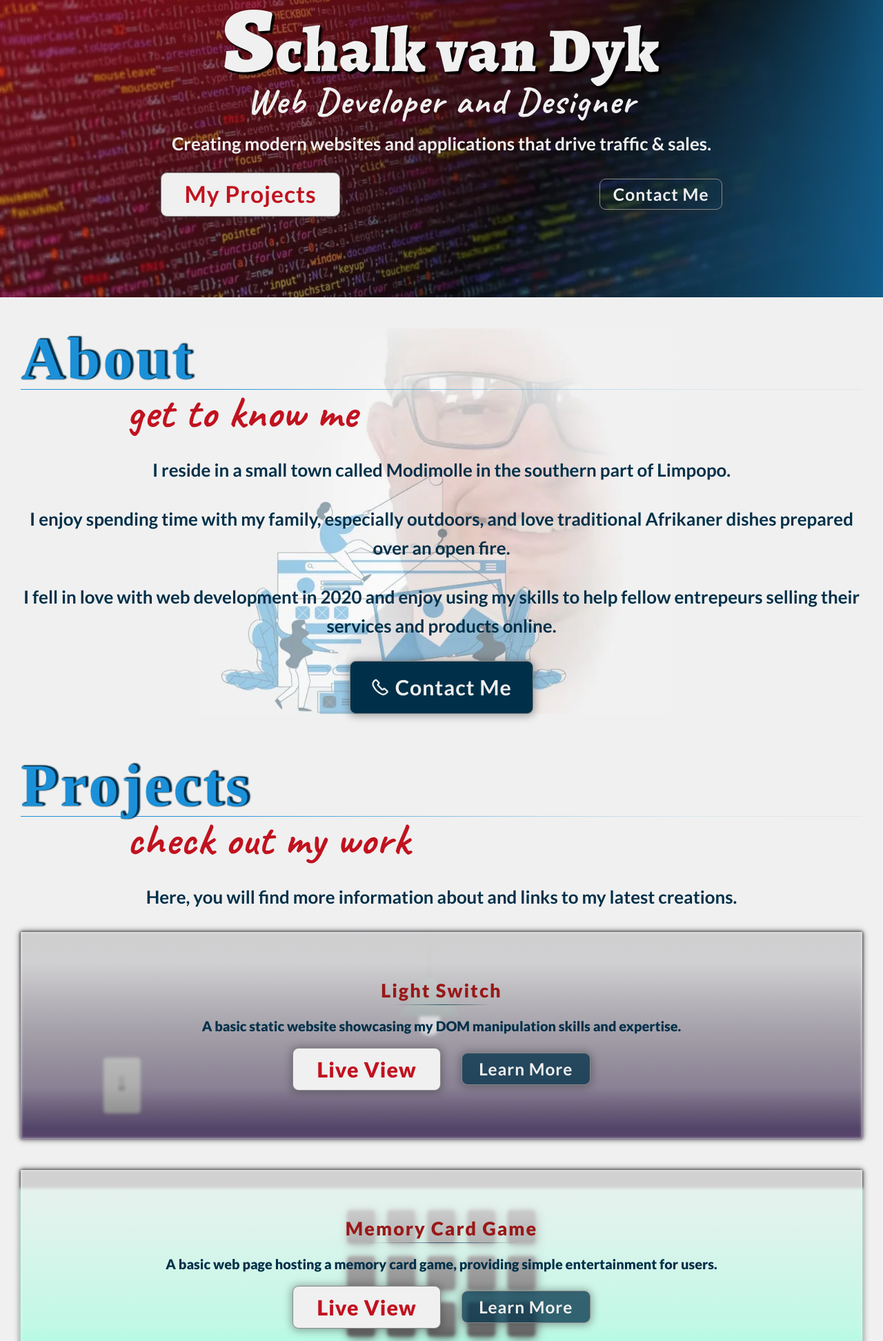
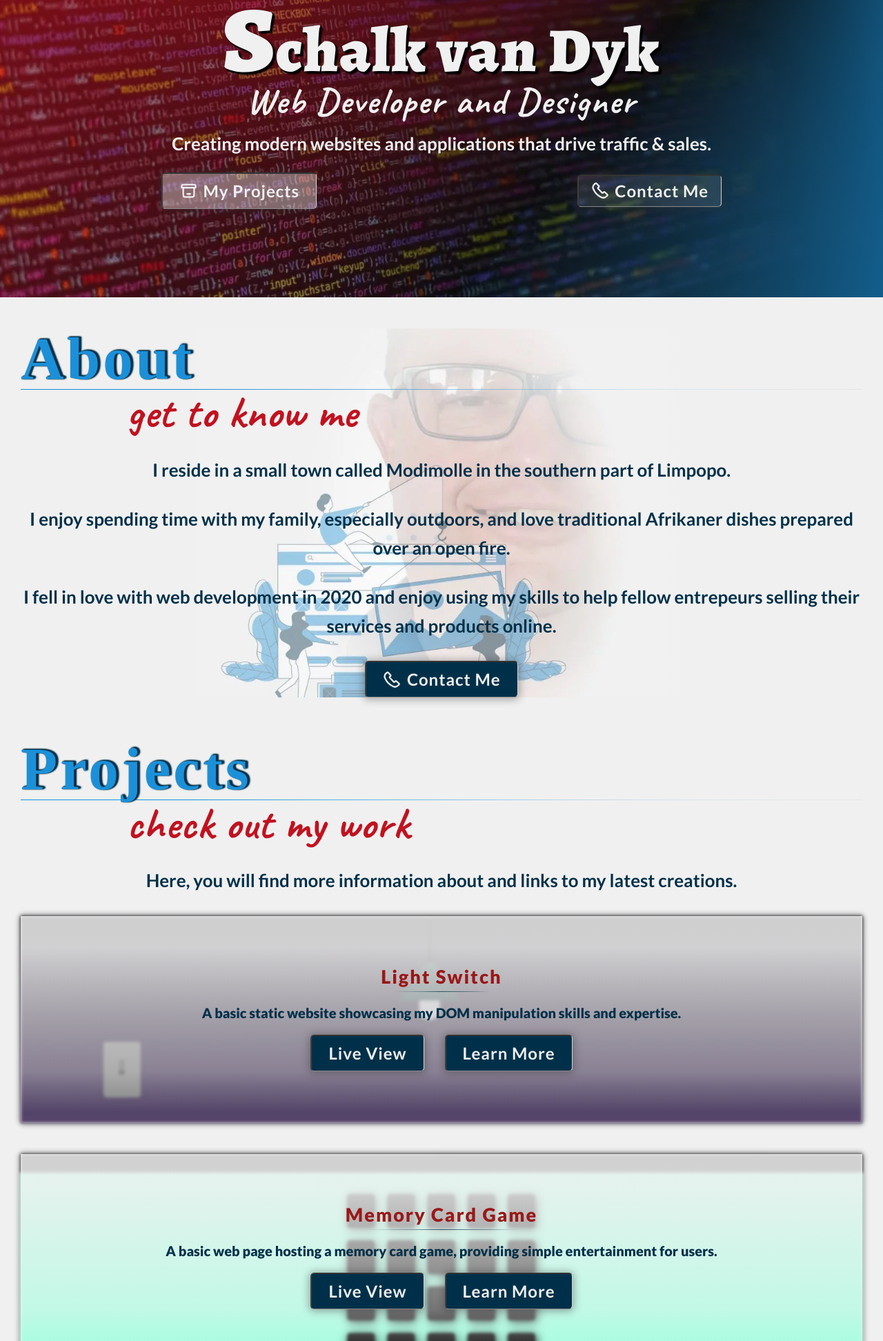
Before and after one commit to SVDwebtech/profile001, a web app: file index.html in a window 1280 px wide. Shown: the part 369-2313 px from the top of the page at 69% size. Run offline with its HTML, style and script files only (its server is not run), Linux system fonts and the light colour scheme; some libraries are stand-ins or nearby versions; some web fonts are replaced.

Commit message:
restyle buttons in hero section

```diff
--- a/css/styles.css
+++ b/css/styles.css
@@ -235,45 +235,29 @@
   text-align: center;
 }
 .btn {
+  color: #f0f0f0;
   font-weight: 700;
   letter-spacing: 1px;
 }
-.btn--contactMeText, .btn--formBtnText {
-  color: #f0f0f0;
+.btn--primaryBtn {
   font-size: clamp(calc(2.1rem + 2.3vh - 2rem), 4vw, calc(2.8rem + 2.3vh - 2rem));
 }
-.btn--primary-white {
-  color: #c1121f;
+.btn--primaryBtn-white {
+  color: #003049;
   font-size: clamp(calc(1.2rem + 1.2vh), 4vw, calc(1.6rem + 1.2vh));
 }
-.btn--primary-white-portfolioCard {
+.btn--primaryBtn-white-portfolioCard {
   color: #c1121f;
   font-size: clamp(calc(2.1rem + 2.3vh - 2rem), 4vw, calc(2.8rem + 2.3vh - 2rem));
   font-weight: 900;
 }
-.btn--primary-white-btn {
-  color: #c1121f;
-  font-size: clamp(calc(1.9rem + 2.3vh - 2rem), 4vw, calc(2.6rem + 2.3vh - 2rem));
-}
-.btn--primary-darkRed {
-  color: #991818;
-  font-size: clamp(calc(1.9rem + 2.3vh - 2rem), 4vw, calc(2.6rem + 2.3vh - 2rem));
-}
-.btn--primary-blue-btn {
-  color: #f0f0f0;
-  font-size: clamp(calc(1.9rem + 2.3vh - 2rem), 4vw, calc(2.6rem + 2.3vh - 2rem));
-}
-.btn--secondary {
+.btn--secondaryBtn {
   color: #f0f0f0;
   font-size: clamp(calc(.8rem + 1.2vh), 3.9vw, calc(1rem + 1.2vh));
 }
-.btn--secondary-portfolioCard {
+.btn--secondaryBtn-portfolioCard {
   color: #f0f0f0;
   font-size: clamp(calc(1.8rem + 2.3vh - 2rem), 4vw, calc(2.4rem + 2.3vh - 2rem));
-}
-.btn--secondary-btn {
-  color: #f0f0f0;
-  font-size: clamp(calc(1.7rem + 2.3vh - 2rem), 4vw, calc(2.3rem + 2.3vh - 2rem));
 }
 
 .logo__text--devName {
@@ -347,131 +331,63 @@
   margin-right: 0.5rem;
 }
 
-.btn:link, .btn:visited {
-  border: 1px solid #898989;
-  border-radius: 0.6rem;
-  box-shadow: 0px 1px 12px 2px rgba(44, 44, 44, 0.4);
-  width: fit-content;
-  margin: 0 auto;
-  backface-visibility: hidden;
-  transition: all 0.2s;
-}
-.btn:link--contactMe, .btn:link--formBtn, .btn:visited--contactMe, .btn:visited--formBtn {
+.btn {
   display: flex;
   justify-content: center;
   align-items: center;
   gap: 0.5rem;
   background-color: #003049;
-  padding: 0.55em 1.25em;
-}
-.btn:link--primary-white, .btn:visited--primary-white {
-  background-color: #f0f0f0;
-  padding: 0.125em 1em;
-}
-.btn:link--primary-white-portfolioCard, .btn:visited--primary-white-portfolioCard {
-  background-color: #f0f0f0;
-  padding: 0.175em 1.125em;
-}
-.btn:link--primary-white-btn, .btn:visited--primary-white-btn {
-  background-color: #f0f0f0;
-  padding: 0.125em 1em;
-}
-.btn:link--primary-darkRed, .btn:visited--primary-darkRed {
-  background-color: #991818;
-  padding: 0.125em 1em;
-}
-.btn:link--primary-blue-btn, .btn:visited--primary-blue-btn {
-  background-color: #003049;
-  padding: 0.125em 1em;
-}
-.btn:link--secondary, .btn:visited--secondary {
-  background-color: transparent;
-  padding: 0.075em 0.75em;
-}
-.btn:link--secondary-portfolioCard, .btn:visited--secondary-portfolioCard {
-  background-color: rgba(0, 48, 73, 0.75);
-  padding: 0.125em 1em;
-}
-.btn:link--secondary-btn, .btn:visited--secondary-btn {
-  background-color: transparent;
-  padding: 0.075em 0.75em;
-}
-
-.btn {
-  border: 1px solid #898989;
-  border-radius: 0.6rem;
-  box-shadow: 0px 1px 12px 2px rgba(44, 44, 44, 0.4);
+  border-top: 2px solid #333333;
+  border-left: 2px solid #3e3e3e;
+  border-bottom: 1px solid #898989;
+  border-right: 1px solid #d7d7d7;
+  border-radius: 0.35rem;
+  box-shadow: 0px 1px 12px 2px rgba(51, 51, 51, 0.4);
   width: fit-content;
+  padding: 0.25em 1em;
   margin: 0 auto;
   backface-visibility: hidden;
   transition: all 0.2s;
 }
-.btn--contactMe, .btn--formBtn {
-  display: flex;
-  justify-content: center;
-  align-items: center;
-  gap: 0.5rem;
+.btn:link, .btn:visited {
+  text-decoration: none;
+  transform: translateY(0px);
+}
+.btn:hover {
+  box-shadow: 0px 0px 10px 1px rgba(0, 0, 0, 0.7);
+  transform: translateY(-2px);
+}
+.btn:active {
+  border-bottom: 1px solid #3e3e3e;
+  border-right: 1px solid #3e3e3e;
+  box-shadow: 0px 0px 5px 1px rgba(0, 0, 0, 0.7);
+  transform: translateY(-1px);
+}
+.btn--primaryBtn {
   background-color: #003049;
-  padding: 0.55em 1.25em;
 }
-.btn--primary-white {
-  background-color: #f0f0f0;
-  padding: 0.125em 1em;
+.btn--primaryBtn-hero {
+  background-color: rgba(240, 240, 240, 0.4);
 }
-.btn--primary-white-portfolioCard {
-  background-color: #f0f0f0;
+.btn--primaryBtn-white {
+  background-color: rgba(240, 240, 240, 0.8);
+}
+.btn--primaryBtn-white-portfolioCard {
+  background-color: rgba(240, 240, 240, 0.8);
   padding: 0.175em 1.125em;
 }
-.btn--primary-white-btn {
-  background-color: #f0f0f0;
-  padding: 0.125em 1em;
+.btn--secondaryBtn {
+  background-color: rgba(0, 48, 73, 0.5);
+  padding: 0.0225em 0.5em;
 }
-.btn--primary-darkRed {
-  background-color: #991818;
-  padding: 0.125em 1em;
-}
-.btn--primary-blue-btn {
-  background-color: #003049;
-  padding: 0.125em 1em;
-}
-.btn--primary:hover {
-  border: 5px solid #f0f0f0;
-  background-color: #898989;
-  box-shadow: 0px 8px 40px 3px rgba(0, 0, 0, 0.7);
-  transform: translateY(-3px);
-}
-.btn--secondary {
-  background-color: transparent;
-  padding: 0.075em 0.75em;
-}
-.btn--secondary-portfolioCard {
-  background-color: rgba(0, 48, 73, 0.75);
-  padding: 0.125em 1em;
-}
-.btn--secondary-btn {
-  background-color: transparent;
-  padding: 0.075em 0.75em;
-}
-.btn--secondary:hover {
-  border: 5px solid #f0f0f0;
-  background-color: #898989;
-  box-shadow: 0px 8px 40px 3px rgba(0, 0, 0, 0.7);
-  transform: translateY(-3px);
-}
-
-.btn:active {
-  border-top-color: #898989;
-  border-left-color: #898989;
-  border-bottom-color: #d7d7d7;
-  border-right-color: #d7d7d7;
-  background-color: #d7d7d7;
-  box-shadow: none;
-  transform: translateY(2px);
+.btn--secondaryBtn-hero {
+  background-color: rgba(240, 240, 240, 0.1);
+  padding: 0.125em 0.75em;
 }
 
 .cardPortfolio {
   border-radius: 5px;
-  box-shadow: 0 0 7px 3px rgba(44, 44, 44, 0.4);
+  box-shadow: 0 0 7px 3px rgba(51, 51, 51, 0.4);
   position: relative;
 }
 .cardPortfolio__cardImage {
@@ -559,7 +475,7 @@
 .headingH2Container__hr {
   border: 0;
   height: 1px;
-  background-image: linear-gradient(to right, #1b90d8 20%, rgba(27, 144, 216, 0.75) 35%, rgba(27, 144, 216, 0.5) 50%, rgba(27, 144, 216, 0.25) 65%, rgba(27, 144, 216, 0.1) 80%, rgba(44, 44, 44, 0.05) 95%);
+  background-image: linear-gradient(to right, #1b90d8 20%, rgba(27, 144, 216, 0.75) 35%, rgba(27, 144, 216, 0.5) 50%, rgba(27, 144, 216, 0.25) 65%, rgba(27, 144, 216, 0.1) 80%, rgba(51, 51, 51, 0.05) 95%);
   margin: 0.075rem 0 0.15rem;
 }
 .headingH2Container__subheadingH2 {
@@ -694,7 +610,7 @@
   flex-direction: column;
   justify-content: flex-start;
   align-items: center;
-  background: linear-gradient(to bottom, rgba(0, 48, 73, 0.8), rgba(44, 44, 44, 0.9) 20%), url("../../img/hero/hero-background-img.webp");
+  background: linear-gradient(to bottom, rgba(0, 48, 73, 0.8), rgba(51, 51, 51, 0.9) 20%), url("../../img/hero/hero-background-img.webp");
   width: 100%;
   height: 100vh;
   margin: 0;
@@ -806,7 +722,7 @@
   display: flex;
   flex-direction: column;
   align-items: center;
-  background-color: #2c2c2c;
+  background-color: #333333;
   padding: 6rem 2rem 0rem;
 }
 .footer > * {
@@ -825,7 +741,7 @@
 }
 
 .header {
-  background: conic-gradient(from 45deg at 107% -12%, rgba(27, 144, 216, 0.75) 115deg, rgba(44, 44, 44, 0.2), rgba(193, 18, 31, 0.75) 215deg), url(../../img/hero/hero-background-img.webp);
+  background: conic-gradient(from 45deg at 107% -12%, rgba(27, 144, 216, 0.75) 115deg, rgba(51, 51, 51, 0.2), rgba(193, 18, 31, 0.75) 215deg), url(../../img/hero/hero-background-img.webp);
   background-position: bottom;
   background-repeat: no-repeat;
   background-size: cover;
@@ -834,7 +750,7 @@
 }
 @media (min-width: 400px) {
   .header {
-    background: conic-gradient(from 45deg at 107% -7%, rgba(27, 144, 216, 0.75) 123deg, rgba(44, 44, 44, 0.2), rgba(193, 18, 31, 0.75) 215deg), url(../../img/hero/hero-background-img.webp);
+    background: conic-gradient(from 45deg at 107% -7%, rgba(27, 144, 216, 0.75) 123deg, rgba(51, 51, 51, 0.2), rgba(193, 18, 31, 0.75) 215deg), url(../../img/hero/hero-background-img.webp);
     background-position: bottom;
     background-repeat: no-repeat;
     background-size: cover;
@@ -842,7 +758,7 @@
 }
 @media (min-width: 500px) {
   .header {
-    background: conic-gradient(from 45deg at 107% -7%, rgba(27, 144, 216, 0.75) 135deg, rgba(44, 44, 44, 0.2), rgba(193, 18, 31, 0.75) 215deg), url(../../img/hero/hero-background-img.webp);
+    background: conic-gradient(from 45deg at 107% -7%, rgba(27, 144, 216, 0.75) 135deg, rgba(51, 51, 51, 0.2), rgba(193, 18, 31, 0.75) 215deg), url(../../img/hero/hero-background-img.webp);
     background-position: bottom;
     background-repeat: no-repeat;
     background-size: cover;
--- a/index.html
+++ b/index.html
@@ -69,8 +69,23 @@
                 </h1>
 
                 <div class="hero__cta cta">
-                    <a class="cta__btn btn btn--primary-white" href="#">My Projects</a>
-                    <a class="cta__btn btn btn--secondary" href="#">Contact Me</a>
+                    <a class="btn btn--primaryBtn-hero" href="#projects">
+                        <svg class="hero_icon icon" width="24" height="24" viewBox="0 0 24 24" fill="none" xmlns="http://www.w3.org/2000/svg">
+                            <path
+                                d="M5 8V16C5 17.8856 5 18.8284 5.58579 19.4142C6.17157 20 7.11438 20 9 20H15C16.8856 20 17.8284 20 18.4142 19.4142C19 18.8284 19 17.8856 19 16V8M5 8H19M5 8H3.36364C3.21017 8 3.13343 8 3.08014 7.96011C3.06488 7.94868 3.05132 7.93512 3.03989 7.91986C3 7.86657 3 7.78983 3 7.63636V7.63636C3 6.10168 3 5.33434 3.39892 4.80144C3.51321 4.64876 3.64876 4.51321 3.80144 4.39892C4.33434 4 5.10168 4 6.63636 4H17.3636C18.8983 4 19.6657 4 20.1986 4.39892C20.3512 4.51321 20.4868 4.64876 20.6011 4.80144C21 5.33434 21 6.10168 21 7.63636V7.63636C21 7.78983 21 7.86657 20.9601 7.91986C20.9487 7.93512 20.9351 7.94868 20.9199 7.96011C20.8666 8 20.7898 8 20.6364 8H19"
+                                stroke="#f0f0f0" stroke-width="2" />
+                            <path d="M10 16H14" stroke="#f0f0f0" stroke-width="2" stroke-linecap="round" />
+                        </svg>
+                        <span>My Projects</span>
+                    </a>
+                    <a class="btn btn--secondaryBtn-hero" href="#contact">
+                        <svg class="hero__icon icon" width="24" height="24" viewBox="0 0 24 24" fill="none" xmlns="http://www.w3.org/2000/svg">
+                            <path
+                                d="M4.48833 3.32808L5.50842 2.54674C5.91432 2.23584 6.48935 2.28119 6.8415 2.65187L9.79013 5.7557C10.1568 6.14166 10.1568 6.74723 9.79013 7.13319L8.98765 7.97792C8.62098 8.36388 8.62098 8.96945 8.98765 9.35542L11.5 12L13.9417 14.5702C14.3359 14.9852 14.9974 14.9852 15.3917 14.5702L16.0965 13.8282C16.474 13.4309 17.1009 13.4114 17.5023 13.7845L20.7217 16.7766C21.1437 17.1688 21.1478 17.8356 20.7308 18.233L19.3228 19.5747C17.7784 21.0465 15.5063 21.4579 13.5438 20.6213C8.83442 18.6136 5.0481 14.9144 2.93134 10.2531L2.81681 10.0008C1.7532 7.65864 2.44617 4.8923 4.48833 3.32808Z"
+                                stroke="#f0f0f0" stroke-width="2" />
+                        </svg>
+                        <span>Contact Me</span>
+                    </a>
                 </div>
 
             </section>
--- a/sass/abstracts/_variables.scss
+++ b/sass/abstracts/_variables.scss
@@ -3,10 +3,11 @@
 $cp-darkBlue: #003049;
 $cp-red: #c1121f;
 $cp-darkRed: #991818;
-$cp-dark: #2c2c2c;
+$cp-dark: #333333;
 $cp-darkGrey: #3e3e3e;
 $cp-grey: #898989;
 $cp-lightGrey: #d7d7d7;
+$cp-light: #e9e9e9;
 $cp-white: #f0f0f0;
 
 // font colors
--- a/sass/base/_typography.scss
+++ b/sass/base/_typography.scss
@@ -140,57 +140,33 @@
 }
 
 .btn {
+	color: $cf-white;
 	font-weight:700;
 	letter-spacing: 1px;
 
-	&--contactMeText, &--formBtnText {
-		color: $cf-white;
+	&--primaryBtn {
 		font-size: clamp(calc(2.1rem + 2.3vh - 2rem), 4vw, calc(2.8rem + 2.3vh - 2rem));
-		// font-weight: 900;
 	}
 
-	&--primary-white {
-		color: $cf-red;
+	&--primaryBtn-white {
+		color: $cf-darkBlue;
 		font-size: clamp(calc(1.2rem + 1.2vh), 4vw, calc(1.6rem + 1.2vh));
 	}
 
-	&--primary-white-portfolioCard {
+	&--primaryBtn-white-portfolioCard {
 		color: $cf-red;
 		font-size: clamp(calc(2.1rem + 2.3vh - 2rem), 4vw, calc(2.8rem + 2.3vh - 2rem));
 		font-weight: 900;
 	}
 
-	&--primary-white-btn {
-		color: $cf-red;
-		//font-size: clamp(calc(1.2rem + 1.2vh), 4vw, calc(1.6rem + 1.2vh));
-		font-size: clamp(calc(1.9rem + 2.3vh - 2rem), 4vw, calc(2.6rem + 2.3vh - 2rem));
-	}
-
-	&--primary-darkRed {
-		color: $cf-darkRed;
-		font-size: clamp(calc(1.9rem + 2.3vh - 2rem), 4vw, calc(2.6rem + 2.3vh - 2rem));
-	}
-
-	&--primary-blue-btn {
-		color: $cf-white;
-		//font-size: clamp(calc(1.2rem + 1.2vh), 4vw, calc(1.6rem + 1.2vh));
-		font-size: clamp(calc(1.9rem + 2.3vh - 2rem), 4vw, calc(2.6rem + 2.3vh - 2rem));
-	}
-
-	&--secondary {
+	&--secondaryBtn {
 		color: $cf-white;
 		font-size: clamp(calc(.8rem + 1.2vh), 3.9vw, calc(1rem + 1.2vh));
 	}
 
-	&--secondary-portfolioCard {
+	&--secondaryBtn-portfolioCard {
 		color: $cf-white;
 		font-size: clamp(calc(1.8rem + 2.3vh - 2rem), 4vw, calc(2.4rem + 2.3vh - 2rem));
-	}
-
-	&--secondary-btn {
-		color: $cf-white;
-		//font-size: clamp(calc(.8rem + 1.2vh), 3.9vw, calc(1rem + 1.2vh));
-		font-size: clamp(calc(1.7rem + 2.3vh - 2rem), 4vw, calc(2.3rem + 2.3vh - 2rem));
 	}
 }
 
--- a/sass/components/_button.scss
+++ b/sass/components/_button.scss
@@ -1,14 +1,4 @@
-.btn:link, .btn:visited {
-    // display: block;
-    border: 1px solid $cp-grey;
-    // border-radius: $br-sm;
-    border-radius: .6rem;
-    box-shadow: $bs-btn;
-
-    width: fit-content;
-    margin: 0 auto;
-
-    &--contactMe, &--formBtn {
+.btn {
     display: flex;
     justify-content: center;
     align-items: center;
@@ -16,141 +6,63 @@
     gap: .5rem;
 
     background-color: $cp-darkBlue;
-        padding: .55em 1.25em;
-    }
-
-    &--primary-white {
-        background-color: $cp-white;
-        padding: .125em 1em;
-    }
-
-    &--primary-white-portfolioCard {
-        background-color: $cp-white;
-        padding: .175em 1.125em;
-    }
-
-    &--primary-white-btn {
-        background-color: $cp-white;
-        padding: .125em 1em;
-    }
-
-    &--primary-darkRed {
-        background-color: $cp-darkRed;
-        padding: .125em 1em;
-    }
-
-    &--primary-blue-btn {
-        background-color: $cp-darkBlue;
-        padding: .125em 1em;
-    }
-
-    &--secondary {
-        background-color: transparent;
-        padding: .075em .75em;
-    }
-
-    &--secondary-portfolioCard {
-        background-color: rgba($cp-darkBlue, .75);
-        padding: .125em 1em;
-    }
-
-    &--secondary-btn {
-        background-color: transparent;
-        padding: .075em .75em;
-    }
-
-
-    backface-visibility: hidden;
-    transition: all .2s;
-}
-
-.btn {
-    // display: block;
-    border: 1px solid $cp-grey;
-    // border-radius: $br-sm;
-    border-radius: .6rem;
+    border-top: 2px solid $cp-dark;
+    border-left: 2px solid $cp-darkGrey;
+    border-bottom: 1px solid $cp-grey;
+    border-right: 1px solid $cp-lightGrey;
+    border-radius: $br-sm;
     box-shadow: $bs-btn;
 
     width: fit-content;
+
+    padding: .25em 1em;
     margin: 0 auto;
-
-    &--contactMe, &--formBtn {
-        display: flex;
-        justify-content: center;
-        align-items: center;
-
-        gap: .5rem;
-
-        background-color: $cp-darkBlue;
-        padding: .55em 1.25em;
-    }
-
-    &--primary-white {
-        background-color: $cp-white;
-        padding: .125em 1em;
-    }
-
-    &--primary-white-portfolioCard {
-        background-color: $cp-white;
-        padding: .175em 1.125em;
-    }
-
-    &--primary-white-btn {
-        background-color: $cp-white;
-        padding: .125em 1em;
-    }
-
-    &--primary-darkRed {
-        background-color: $cp-darkRed;
-        padding: .125em 1em;
-    }
-
-    &--primary-blue-btn {
-        background-color: $cp-darkBlue;
-        padding: .125em 1em;
-    }
-
-    &--primary:hover {
-        border: 5px solid $cp-white;
-        background-color: $cp-grey;
-        box-shadow: $bs-btnHover;
-        transform: translateY(-3px);
-    }
-
-    &--secondary {
-        background-color: transparent;
-        padding: .075em .75em;
-    }
-
-    &--secondary-portfolioCard {
-        background-color: rgba($cp-darkBlue, .75);
-        padding: .125em 1em;
-    }
-
-    &--secondary-btn {
-        background-color: transparent;
-        padding: .075em .75em;
-    }
-
-    &--secondary:hover {
-        border: 5px solid $cp-white;
-        background-color: $cp-grey;
-        box-shadow: $bs-btnHover;
-        transform: translateY(-3px);
-    }
 
     backface-visibility: hidden;
     transition: all .2s;
 
+    &:link, &:visited {
+        text-decoration: none;
+        transform: translateY(0px);
     }
 
-.btn:active {
+    &:hover {
+        box-shadow: 0px 0px 10px 1px rgba(0, 0, 0, .7);
+        transform: translateY(-2px);
+    }
 
-    border-top-color: $cp-grey;
-    border-left-color: $cp-grey;
-    border-bottom-color: $cp-lightGrey;
-    border-right-color: $cp-lightGrey;
-    background-color: $cp-lightGrey;
-    box-shadow: none;
-    transform: translateY(2px);
+    &:active {
+        border-bottom: 1px solid $cp-darkGrey;
+        border-right: 1px solid $cp-darkGrey;
+        box-shadow: 0px 0px 5px 1px rgba(0, 0, 0, .7);
+        transform: translateY(-1px);
     }
+
+    &--primaryBtn {
+        background-color: $cp-darkBlue;
+    }
+
+    &--primaryBtn-hero {
+        background-color: rgba($cp-white, .4);
+    }
+
+    &--primaryBtn-white {
+        background-color: rgba($cp-white, .8);
+    }
+
+    &--primaryBtn-white-portfolioCard {
+        background-color: rgba($cp-white, .8);
+        padding: .175em 1.125em;
+    }
+
+    &--secondaryBtn {
+        background-color: rgba($cp-darkBlue, .5);
+        padding: .0225em .5em;
+
+    }
+
+    &--secondaryBtn-hero {
+        background-color: rgba($cp-white, .1);
+        padding: .125em .75em;
+    }
+}
```
Lines whose indentation alone changed are shown as unchanged.
